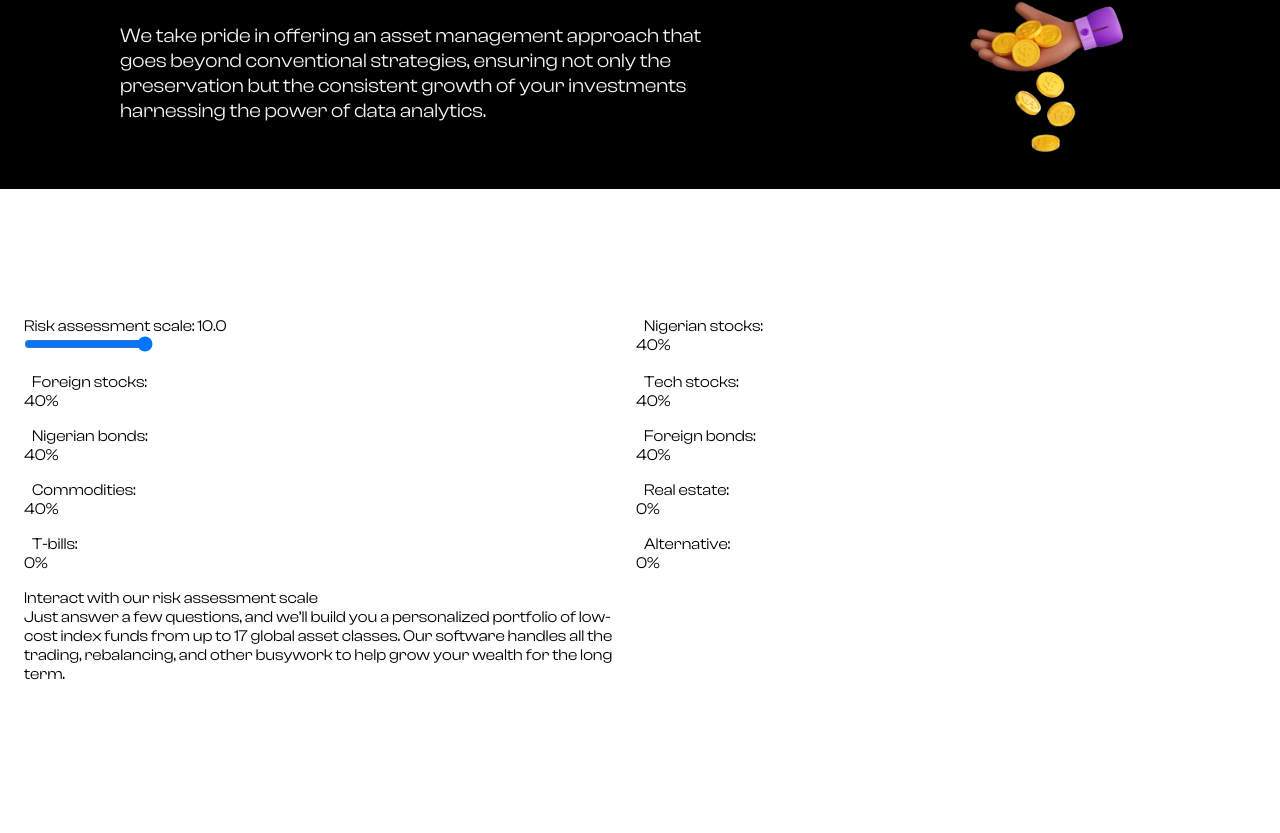
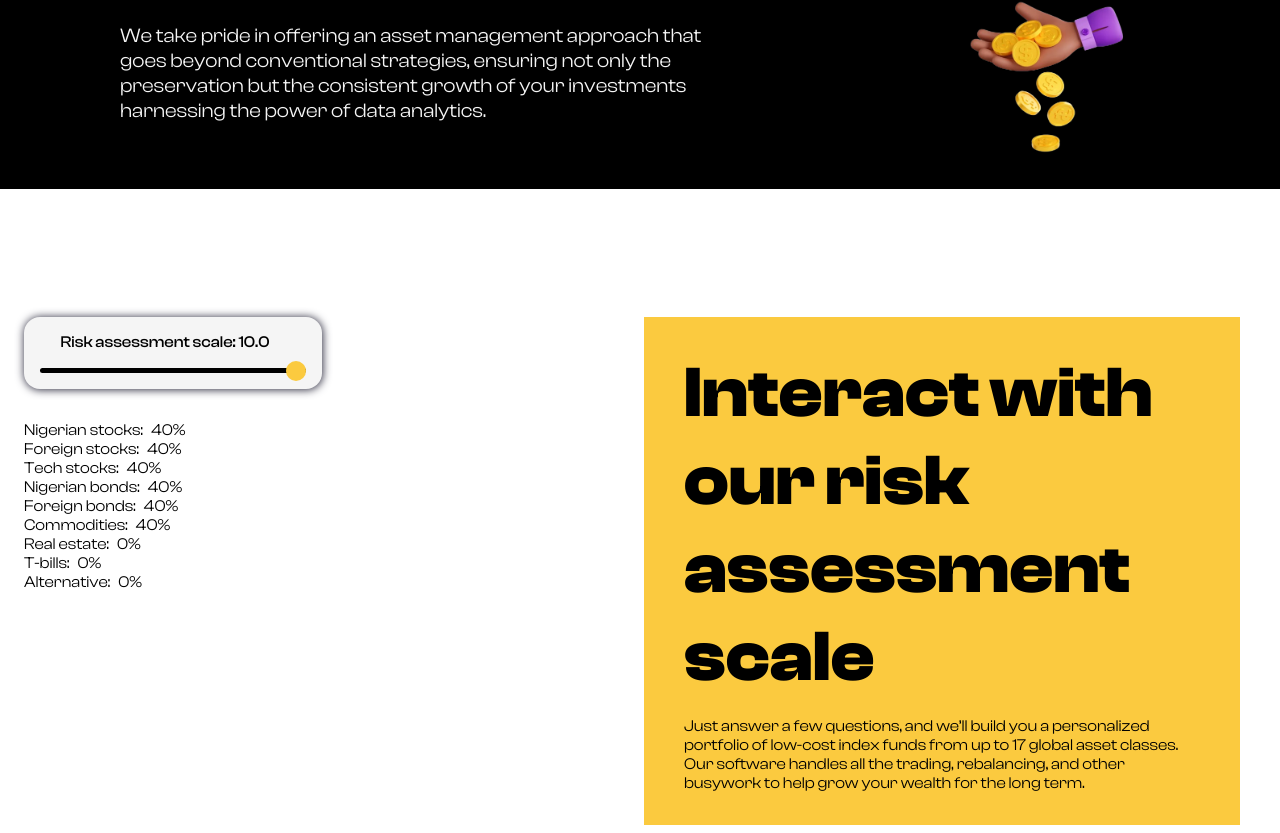
Before and after one commit to 6amson/Lemon, a React (Create React App) app: page / in a window 1280 px wide. Shown: the part 1667-2500 px from the top of the page. Before the commit the page ends 2359 px from the top, so only its background shows below. Built offline with nearby package versions, Linux system fonts and the light colour scheme.

Commit message:
risk assessment scale

```diff
--- a/src/components/Home/Home.jsx
+++ b/src/components/Home/Home.jsx
@@ -1,4 +1,4 @@
-import { Container, Header, Button, Ul, HeroContainer, BrandContainer, Servicesoffered, RiskAssessment } from "../../styles/homestyle";
+import { Container, Header, Button, Ul, HeroContainer, BrandContainer, Servicesoffered, RiskAssessment, Riskscale, StyledRangeInput } from "../../styles/homestyle";
 import logohome from "../../images/logohome.svg";
 import menuIcon from "../../images/iconsMenu.png";
 import airbnb from "../../images/airbnb.svg";
@@ -63,9 +63,9 @@ export default function Home() {
                 </Servicesoffered>
                 <RiskAssessment>
                     <div>
-                        <div></div>
+                        <Riskscale>
                             <p>Risk assessment scale: 10.0</p>
-                        <input
+                            <StyledRangeInput
                                 type="range"
                                 // id={`rangeInput-${key}`}
                                 min="0"
@@ -74,7 +74,7 @@ export default function Home() {
                                 step="1"
                             // onChange={(event) => handleInputChange(key, event)}
                             />
-                    </div>
+                        </Riskscale>
                         <div>Nigerian stocks: <p>40%</p></div>
                         <div>Foreign stocks: <p>40%</p></div>
                         <div>Tech stocks: <p>40%</p></div>
@@ -84,7 +84,9 @@ export default function Home() {
                         <div>Real estate: <p>0%</p></div>
                         <div>T-bills: <p>0%</p></div>
                         <div>Alternative: <p>0%</p></div>
-                <div>
+                    </div>
+
+                    <div id="risk--secondContainer">
                         <p>Interact with our risk assessment scale</p>
                         <p>Just answer a few questions, and we’ll build you a personalized portfolio of low-cost index funds from up to 17 global asset classes. Our software handles all the trading, rebalancing, and other busywork to help grow your wealth for the long term.</p>
                     </div>
--- a/src/styles/homestyle.jsx
+++ b/src/styles/homestyle.jsx
@@ -275,7 +275,72 @@ width: 100vw;
 display: grid;
 padding-left: 40px;
 padding-right: 32px;
-grid-template-columns: repeat(2, 1fr);
+grid-template-columns: repeat(auto-fit, minmax(400px, 1fr));
 font-family: ClashDisplay-Variable;
 grid-gap: 16px;
+
+div:not(:first-child) {
+    display: flex;
+
+    p{
+        margin-left: 16px;
+    }
+}
+
 `
+
+export const Riskscale = styled.div`
+    background: whitesmoke;
+    border-radius: 16px;
+    padding: 16px;
+    width: 50%;
+    box-shadow: .5px .5px 8px .5px #323143;
+    place-items: center;
+    display: grid;
+    margin-bottom: 32px;
+
+    p{
+        font-weight: 500;
+    }
+
+    input{
+        width: 100%;
+        margin-top: 16px;
+    }
+
+
+`
+
+export const StyledRangeInput = styled.input`
+  /* Remove the default styles */
+  -webkit-appearance: none;
+  -moz-appearance: none;
+  appearance: none;
+  margin-left: 16px;
+
+
+  /* Set the width to fill its container */
+//   width: 100%;
+
+  background-color: black;
+  height: 5px;
+  border-radius: 4px;
+
+  &::-webkit-slider-thumb {
+    -webkit-appearance: none;
+    appearance: none;
+    width: 20px;
+    height: 20px;
+    background-color: #FBCA3F;
+    border-radius: 50%;
+    cursor: pointer;
+  }
+
+  &::-moz-range-thumb {
+    width: 20px;
+    height: 20px;
+    background-color: #007BFF;
+    border-radius: 50%;
+    cursor: pointer;
+  }
+`
--- a/src/styles/homestyle.scss
+++ b/src/styles/homestyle.scss
@@ -1,3 +1,7 @@
+@import "../css/bespoke-serif.css";
+@import "../css/dancing-script.css";
+
+
 #heroPage--right {
     background-image: url('../images/homepagePhoto.jpg');
     background-repeat: no-repeat;
@@ -10,14 +14,45 @@
     cursor: pointer;
 }
 
+#risk--secondContainer{
+    display: block;
+    background: #FBCA3F;
+    width: fit-content;
+    padding: 32px;
+    place-items: center;
+
+    p:first-child{
+        font-size: 72px;
+        font-weight: 700;
+        margin-bottom: 16px;
+    }
+
+    p:nth-child(2){
+        font-size: 16px;
+    }
+}
+
 @media (max-width: 850px) {
     #menuIcon {
         display: block;
     }
 }
 
-@media (max-width: 500px) {
+@media (max-width: 560px) {
     #teamLemon{
         height: 150px;
     }
+
+
+#risk--secondContainer{
+    margin-left: -16px;
+
+    p:first-child{
+        font-size: 56px;
+    }
+
+    p:nth-child(2){
+
+    }
 }
+}
```
Lines whose indentation alone changed are shown as unchanged.
